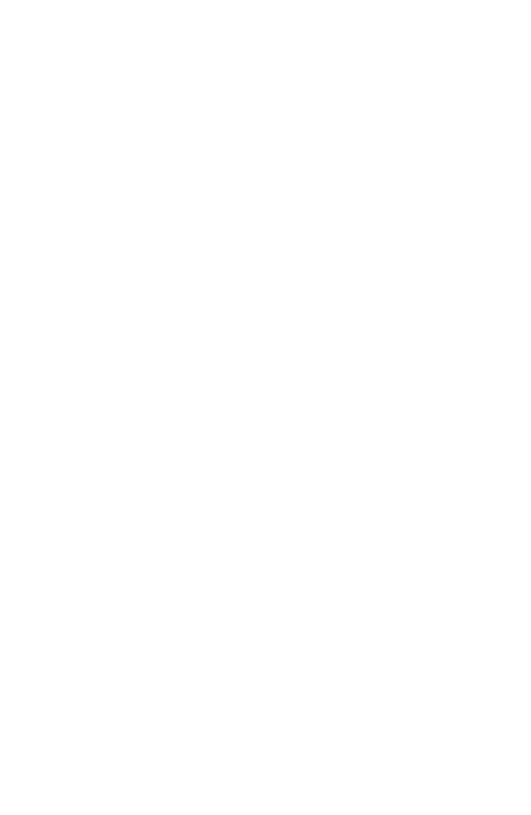
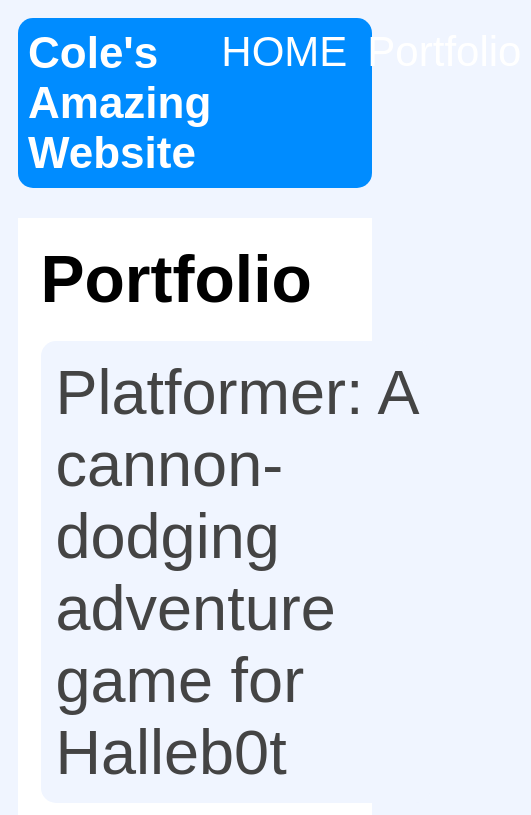
Before and after one commit to COLE-H-Code/COLE-H-Code.github.io, a plain HTML site: page portfolio.html in a window 390 px wide. Shown: the top 815 px of the page, 531 px wide, since content can reach past the window. Drawn offline with Linux system fonts and the light colour scheme.

Commit message:
add portfolio page to website

```diff
--- a/portfolio.html
+++ b/portfolio.html
@@ -0,0 +1,42 @@
+<!DOCTYPE html>
+<html>
+  <head>
+    <title>Cole's Website</title>
+    <link rel="stylesheet" href="style.css" />
+  </head>
+
+  <body>
+    <!-- All content goes here -->
+    <div id="all-contents">
+     <nav >
+        <h1>Cole's Amazing Website</h1>
+        <ul id="nav-ul">
+         <li class="nav-li">
+            <a href="index.html">HOME</a>
+         </li>
+         <li class="nav-li">
+             <a href="portfolio.html">Portfolio</a>
+         </li>
+        </ul>
+
+     </nav>
+
+     <main>
+      <div class="content">
+       <h1>Portfolio</h1>
+        <ul id="portfolio">
+          <li>
+            <a href="fsd-projects/platformer/">Platformer: A cannon-dodging adventure game for Halleb0t</a>
+          </li>
+          <li>
+            <a href="fsd-projects/bouncing-box/">Bouncing Box: A fun introduction to web game development</a>
+          </li>
+          <li>
+            <a href="fsd-projects/circularity/">Circularity: A poetic motion experiment with circles</a>
+          </li>
+         </ul>
+       </div>
+     </main>
+    </div>
+  </body>
+</html>
--- a/style.css
+++ b/style.css
@@ -1,5 +1,5 @@
 body {
-    background: rgb(65, 0, 0);
+    background: rgb(240, 245, 255);
     color: rgb(45, 45, 45);
     padding: 10px;
     font-family: Arial, sans-serif;
@@ -16,6 +16,7 @@
     display: flex;
     padding: 10px;
     margin-bottom: 20px;
+    border-radius: 15px;
 }
 
 h1 {
@@ -45,7 +46,7 @@
 
 /* main container area beneath menu */
 main {
-    background: rgb(255, 246, 221);
+    background: rgb(255, 255, 255);
     display: flex;
     margin-top: 20px;
 }
@@ -74,3 +75,77 @@
 h2, h3 {
     margin: 0px;
 }
+
+/* Portfolio styles */
+.content h1 {
+  color: rgb(0, 0, 0);
+}
+
+#portfolio {
+  list-style-type: none;
+  padding-left: 0;
+}
+
+#portfolio li {
+  background: rgb(240, 245, 255);
+  padding: 10px;
+  border-radius: 10px;
+  margin-bottom: 10px;
+}
+
+#portfolio li:hover {
+  background: #eeeeee;
+}
+
+#portfolio a {
+  text-decoration: none;
+  color: #444444;
+}
+
+/* responsive web design */
+@media screen and (min-width: 120px) and (max-width: 1080px) {
+  main {
+    height: 100ch;
+    zoom: 1.5;
+    display: grid;
+  }
+
+  h1 {
+    font-size: 44px;
+  }
+
+  h2 {
+    font-size: 42px;
+  }
+
+  h3 {
+    font-size: 36px;
+  }
+
+  #all-contents {
+    height: 100ch;
+    margin: none;
+  }
+
+  a {
+    font-size: 42px;
+  }
+
+  .sidebar {
+    margin-right: 0px;
+    justify-content: center;
+    align-items: center;
+  }
+
+  .sidebar-img {
+    width: 100%;
+  }
+
+  p, li {
+    font-size: 24px;
+  }
+
+  .content {
+    align-content: center;
+    justify-content: center;
+  }
```
